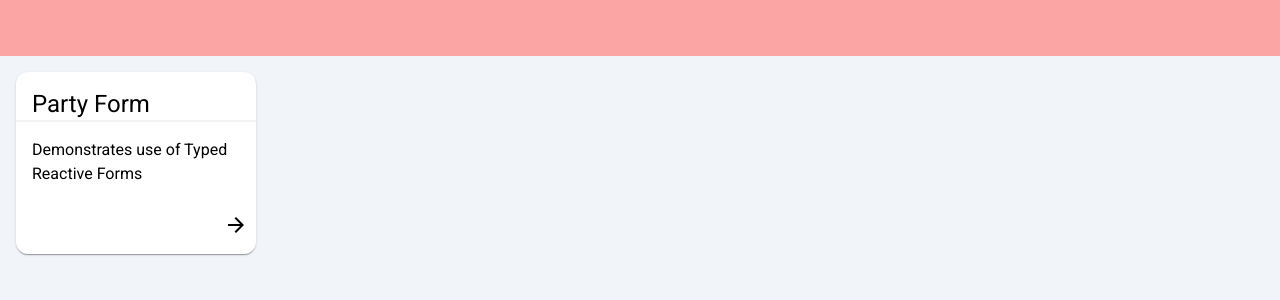
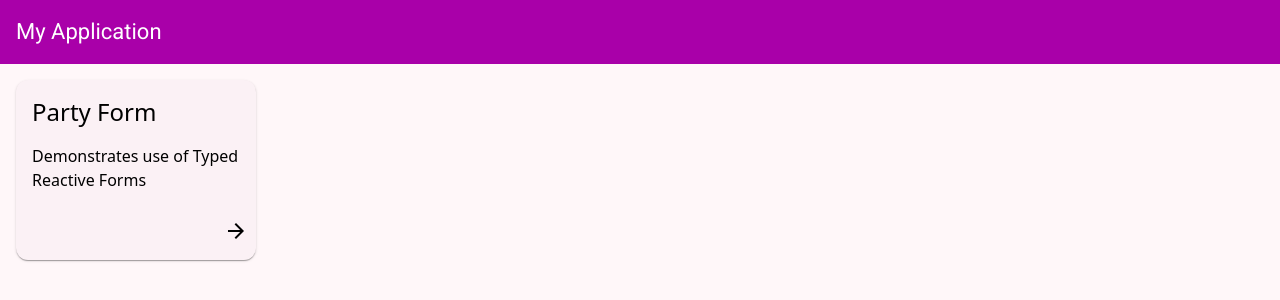
Before and after one commit to yadavsudhir405/experiment-angular, an Angular app: page /home in a window 1280 px wide. Shown: the top 300 px of the page. Built offline with nearby package versions, Linux system fonts and the light colour scheme.

Commit message:
Customization

```diff
--- a/src/app/app.component.html
+++ b/src/app/app.component.html
@@ -1,4 +1,4 @@
 <app-header class="app-header"></app-header>
-<main class="main-body px-4 py-4 bg-slate-100">
+<main class="main-body px-4 py-4">
   <router-outlet />
 </main>
--- a/src/app/app.component.scss
+++ b/src/app/app.component.scss
@@ -13,4 +13,5 @@
 .main-body {
   overflow: scroll;
   grid-area: mainBody;
+  background-color: var(--mat-sys-surface);
 }
--- a/src/app/feature/header/header.component.html
+++ b/src/app/feature/header/header.component.html
@@ -1,3 +1,3 @@
-<div class="bg-red-300 h-14">
-
-</div>
+ <mat-toolbar class="h-14">
+   <span>My Application</span>
+ </mat-toolbar>
--- a/src/app/feature/header/header.component.ts
+++ b/src/app/feature/header/header.component.ts
@@ -1,8 +1,11 @@
 import { Component } from '@angular/core';
+import {MatToolbar} from '@angular/material/toolbar';
 
 @Component({
   selector: 'app-header',
-  imports: [],
+  imports: [
+    MatToolbar
+  ],
   templateUrl: './header.component.html',
   styleUrl: './header.component.scss'
 })
--- a/src/app/feature/home/home.component.html
+++ b/src/app/feature/home/home.component.html
@@ -1,9 +1,9 @@
 <mat-card class="min-h-20 max-h-90  min-w-20 max-w-60 overflow-auto gap-4"  *ngFor="let item of cardItems">
- <mat-card-header class="border-b-2 border-gray-100">
-  <h3 class="text-2xl">{{item.title}}</h3>
+ <mat-card-header>
+  <span class="text-2xl">{{item.title}}</span>
  </mat-card-header>
   <mat-card-content>
-    <p>{{item.description}}</p>
+    <span>{{item.description}}</span>
   </mat-card-content>
   <mat-card-actions align="end">
     <button mat-icon-button aria-label="Example icon button with a vertical three dot icon" (click)="navigateTo(item.link)">
--- a/src/app/feature/party-form/party-form.component.html
+++ b/src/app/feature/party-form/party-form.component.html
@@ -1 +1,8 @@
-<p>party-form works!</p>
+<form class="grid grid-cols-12">
+  <div class="col-start-4 col-end-8">
+    <mat-form-field class="w-full">
+      <mat-label>Party Name</mat-label>
+      <input matInput type="text">
+    </mat-form-field>
+  </div>
+</form>
--- a/src/styles.scss
+++ b/src/styles.scss
@@ -7,9 +7,38 @@
 @tailwind utilities;
 
 
-html, body { height: 100%; }
-body { margin: 0; font-family: Roboto, "Helvetica Neue", sans-serif; }
+html {
+  color-scheme: dark light;
 
-@include mat.card-overrides((
-   elevated-container-color: #ffffff,
+  @include mat.theme((
+    color: mat.$magenta-palette,
+    density: 0
+  ));
+
+  /* *****************************************************************************************************
+                     Theme overrides
+  *****************************************************************************************************
+  */
+
+  @include mat.theme-overrides((
+  color: (
+    primary: #dd2247
+  )
+  ));
+
+
+  /* *****************************************************************************************************
+                     Component specific overrides
+  ***************************************************************************************************** */
+
+  @include mat.card-overrides((
+    elevated-container-color: var(--mat-sys-surface-container-low),
+    outlined-outline-color: var(--mat-sys-outline-variant),
+  ));
+
+}
+
+@include mat.toolbar-overrides((
+  container-background-color: var(--mat-sys-primary),
+  container-text-color: var(--mat-sys-on-primary),
 ));
```
Also changed, not shown: src/app/feature/party-form/party-form.component.ts (+7 -1 lines).
